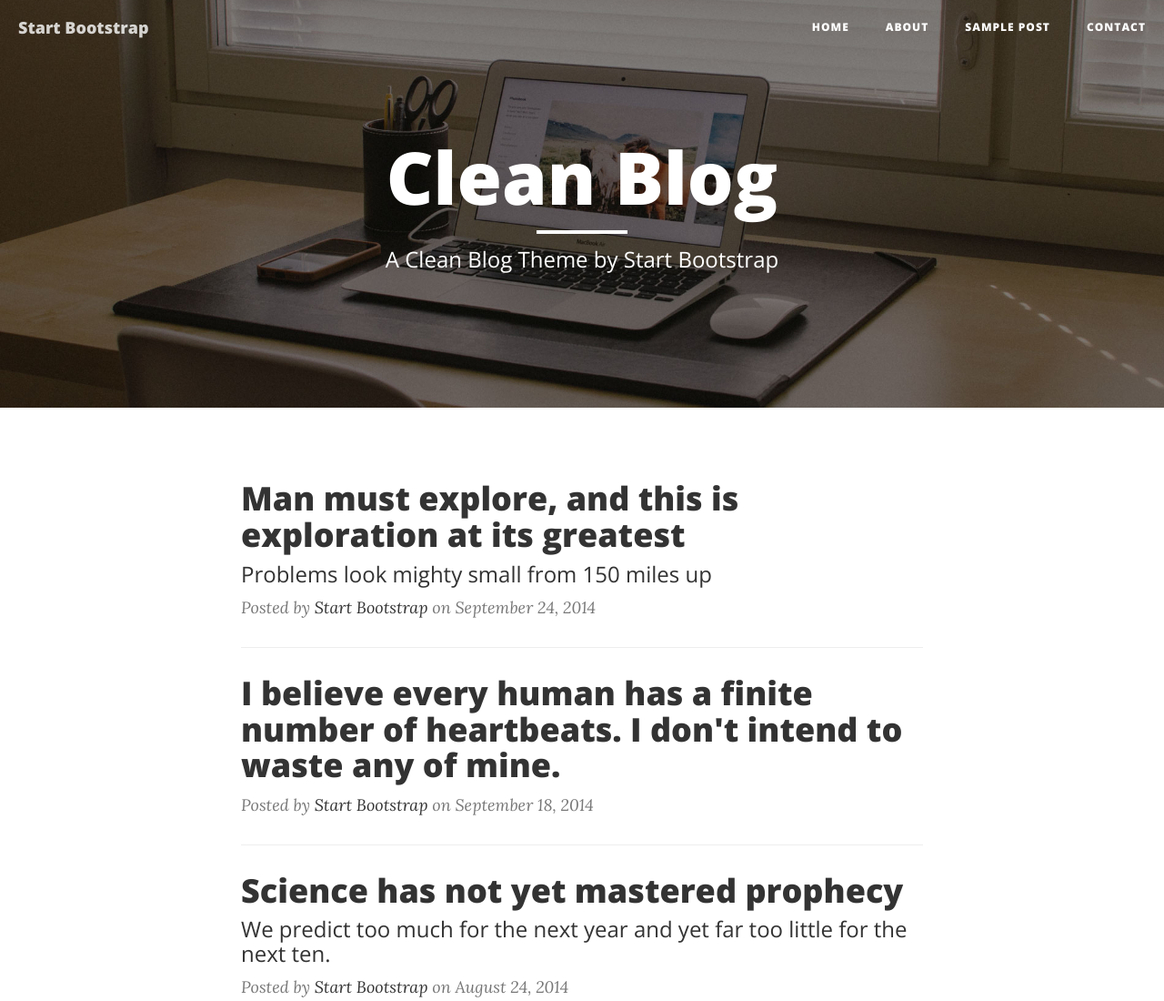
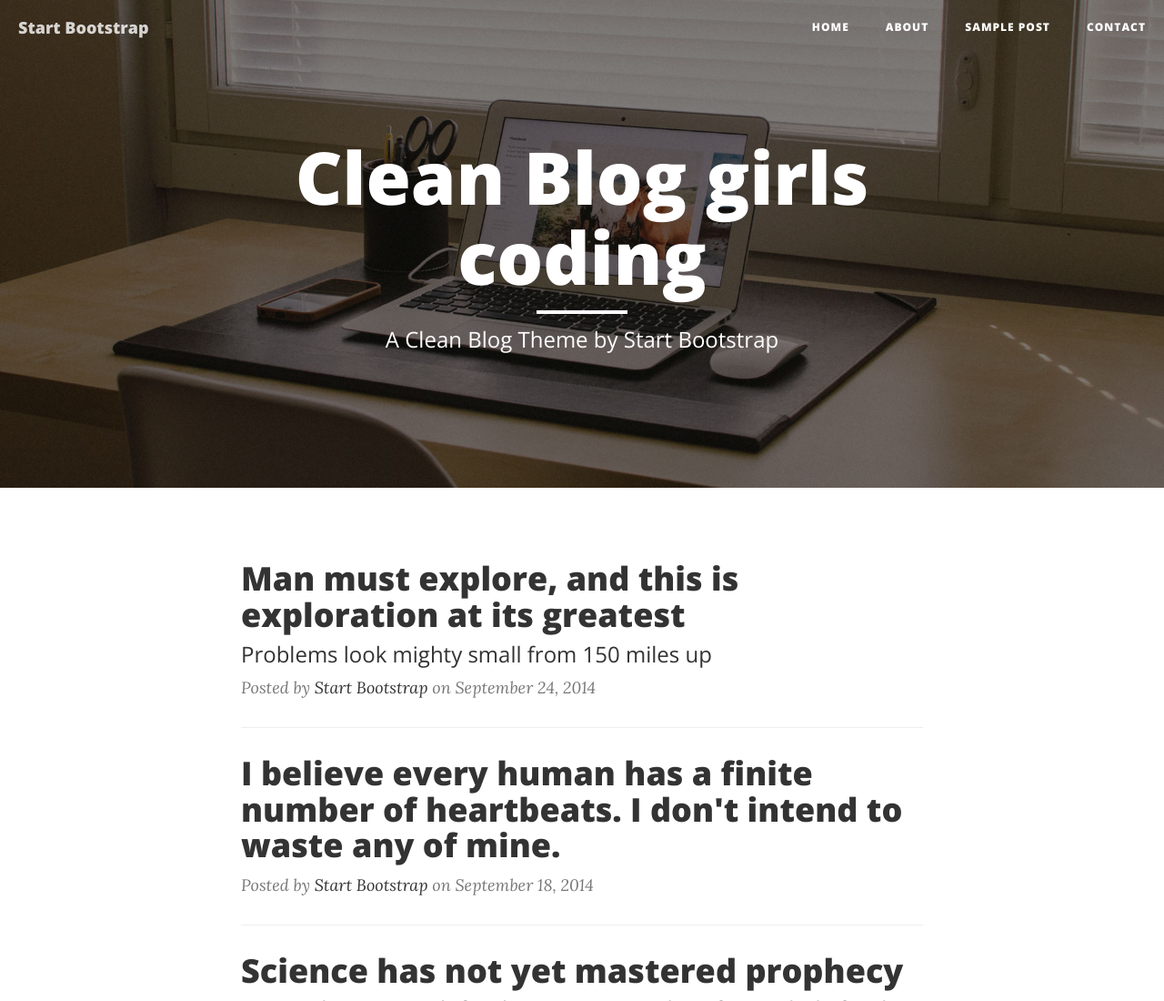
Before and after one commit to cuiniu/girlcoding, a website: page index.html in a window 1280 px wide. Shown: the top 1100 px of the page at 91% size. Drawn offline with nearby package versions, Linux system fonts and the light colour scheme.

Commit message:
altertitle

```diff
--- a/index.html
+++ b/index.html
@@ -74,7 +74,7 @@
             <div class="row">
                 <div class="col-lg-8 col-lg-offset-2 col-md-10 col-md-offset-1">
                     <div class="site-heading">
-                        <h1>Clean Blog</h1>
+                        <h1>Clean Blog girls coding</h1>
                         <hr class="small">
                         <span class="subheading">A Clean Blog Theme by Start Bootstrap</span>
                     </div>
```
